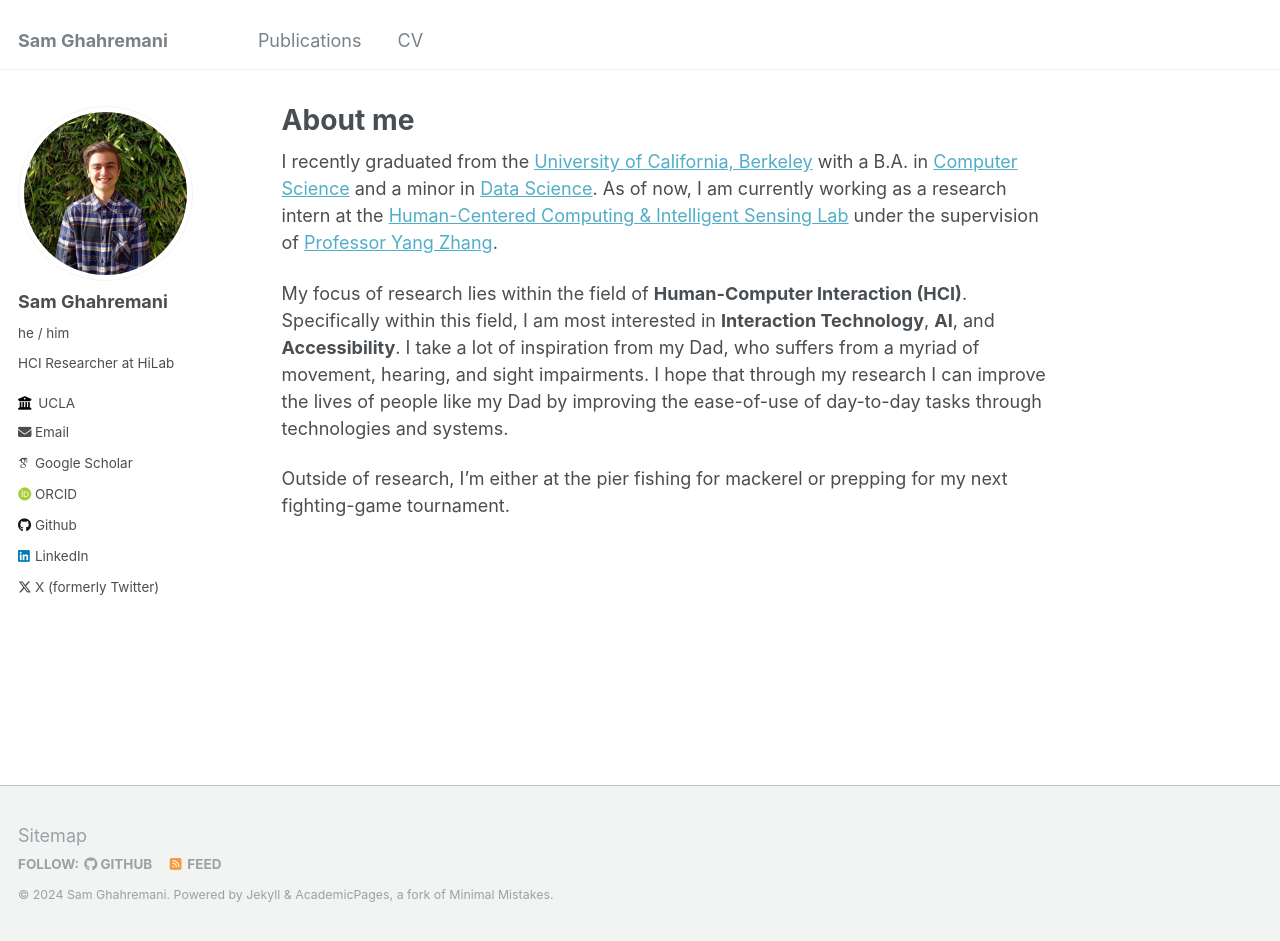
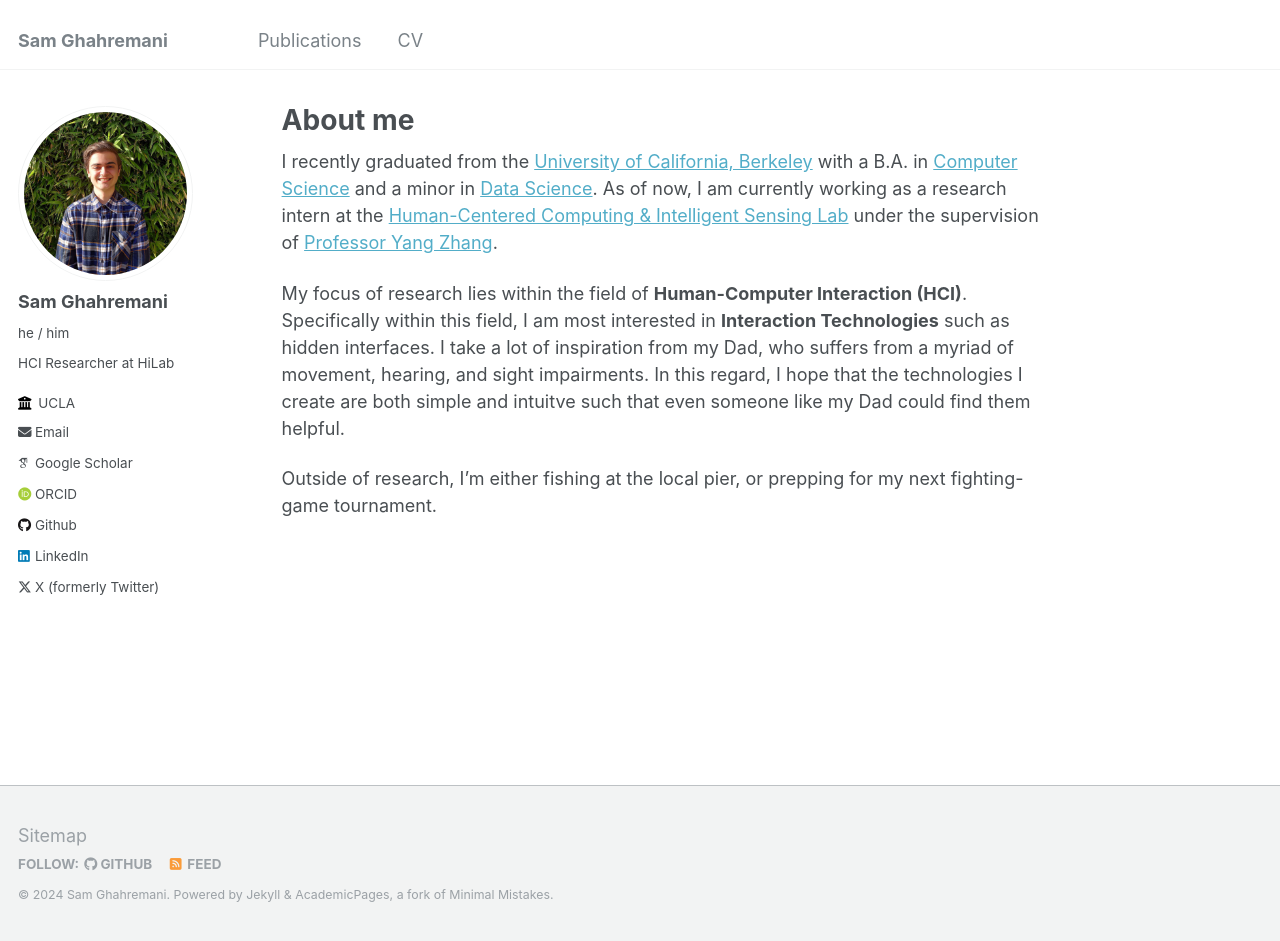
Before and after one commit to TheSamG/PersonalWebsite, a Jekyll site: the page built from _pages/about.md, in a window 1280 px wide and 941 px high. Built offline with Jekyll 4.4.1, drawn with Linux system fonts in a browser that asks for light colours; some web fonts are replaced.

Commit message:
updated bio

```diff
--- a/_pages/about.md
+++ b/_pages/about.md
@@ -9,6 +9,6 @@ redirect_from:
 
 I recently graduated from the [University of California, Berkeley](https://www.berkeley.edu/) with a B.A. in [Computer Science](https://eecs.berkeley.edu/cs/) and a minor in [Data Science](https://cdss.berkeley.edu/dsus). As of now, I am currently working as a research intern at the [Human-Centered Computing & Intelligent Sensing Lab](https://hilab.dev/) under the supervision of [Professor Yang Zhang](https://yangzhang.dev/).
 
-My focus of research lies within the field of **Human-Computer Interaction (HCI)**. Specifically within this field, I am most interested in **Interaction Technology**, **AI**, and **Accessibility**. I take a lot of inspiration from my Dad, who suffers from a myriad of movement, hearing, and sight impairments. I hope that through my research I can improve the lives of people like my Dad by improving the ease-of-use of day-to-day tasks through technologies and systems.
+My focus of research lies within the field of **Human-Computer Interaction (HCI)**. Specifically within this field, I am most interested in **Interaction Technologies** such as hidden interfaces. I take a lot of inspiration from my Dad, who suffers from a myriad of movement, hearing, and sight impairments. In this regard, I hope that the technologies I create are both simple and intuitve such that even someone like my Dad could find them helpful.
 
-Outside of research, I'm either at the pier fishing for mackerel or prepping for my next fighting-game tournament.
+Outside of research, I'm either fishing at the local pier, or prepping for my next fighting-game tournament.
```
